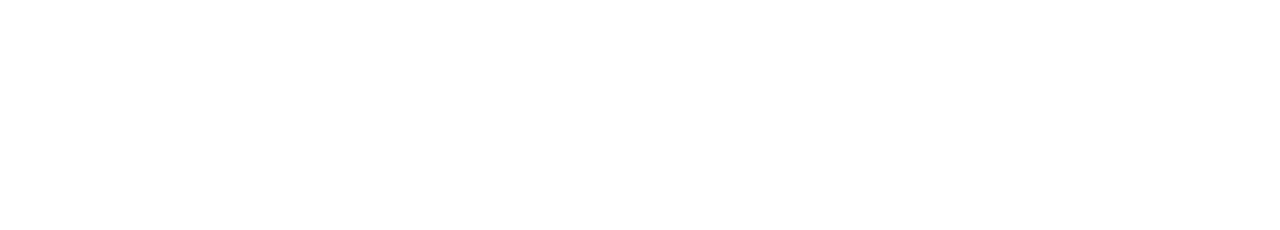
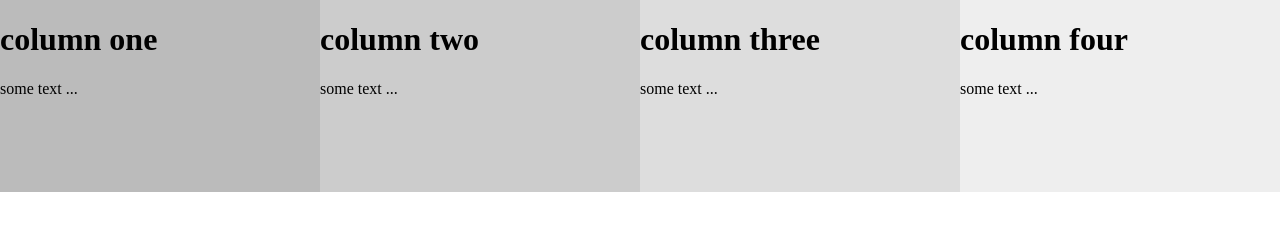
Before and after one commit to jimhinojosa/github-practice, a plain HTML site: page index.html in a window 1280 px wide. Drawn offline with Linux system fonts and the light colour scheme.

Commit message:
added four columns and some content inside

```diff
--- a/css/style.css
+++ b/css/style.css
@@ -0,0 +1,20 @@
+body{
+    margin: 0;
+}
+.titlecard{
+    width: 25vw;
+    height: 15vw;
+    float: left;
+}
+.one{
+    background-color: #bbbbbb;
+}
+.two{
+    background-color: #cccccc;
+}
+.three{
+    background-color: #dddddd;
+}
+.four{
+    background-color: #eeeeee;
+}
--- a/index.html
+++ b/index.html
@@ -8,6 +8,21 @@
     <link rel="stylesheet" href="css/style.css">
 </head>
 <body>
-
+    <div class="one titlecard">
+        <h1>column one</h1>
+        <p>some text ...</p>
+    </div>
+    <div class="two titlecard">
+        <h1>column two</h1>
+        <p>some text ...</p>
+    </div>
+    <div class="three titlecard">
+        <h1>column three</h1>
+        <p>some text ...</p>
+    </div>
+    <div class="four titlecard">
+        <h1>column four</h1>
+        <p>some text ...</p>
+    </div>
 </body>
 </html>
```
